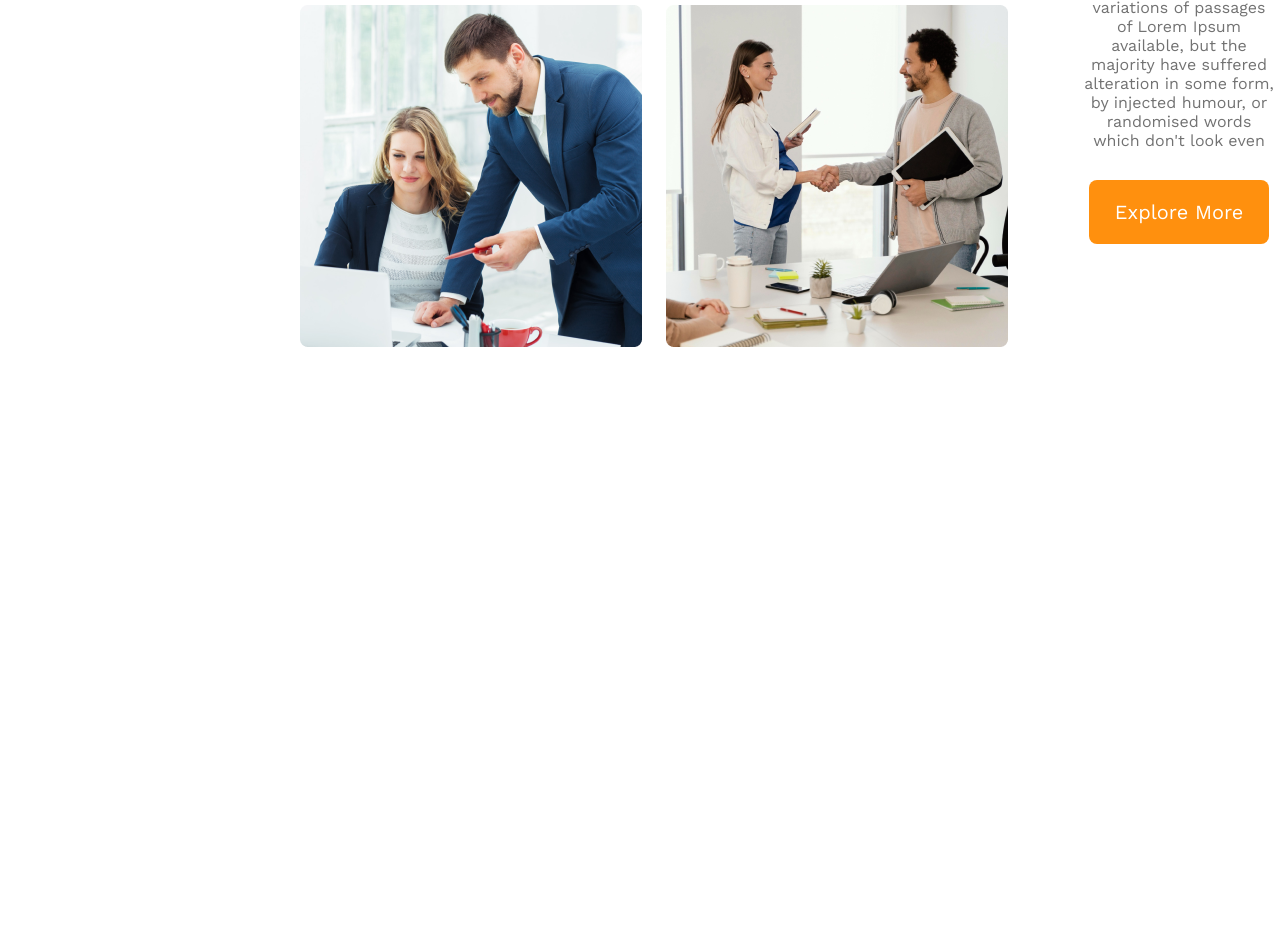
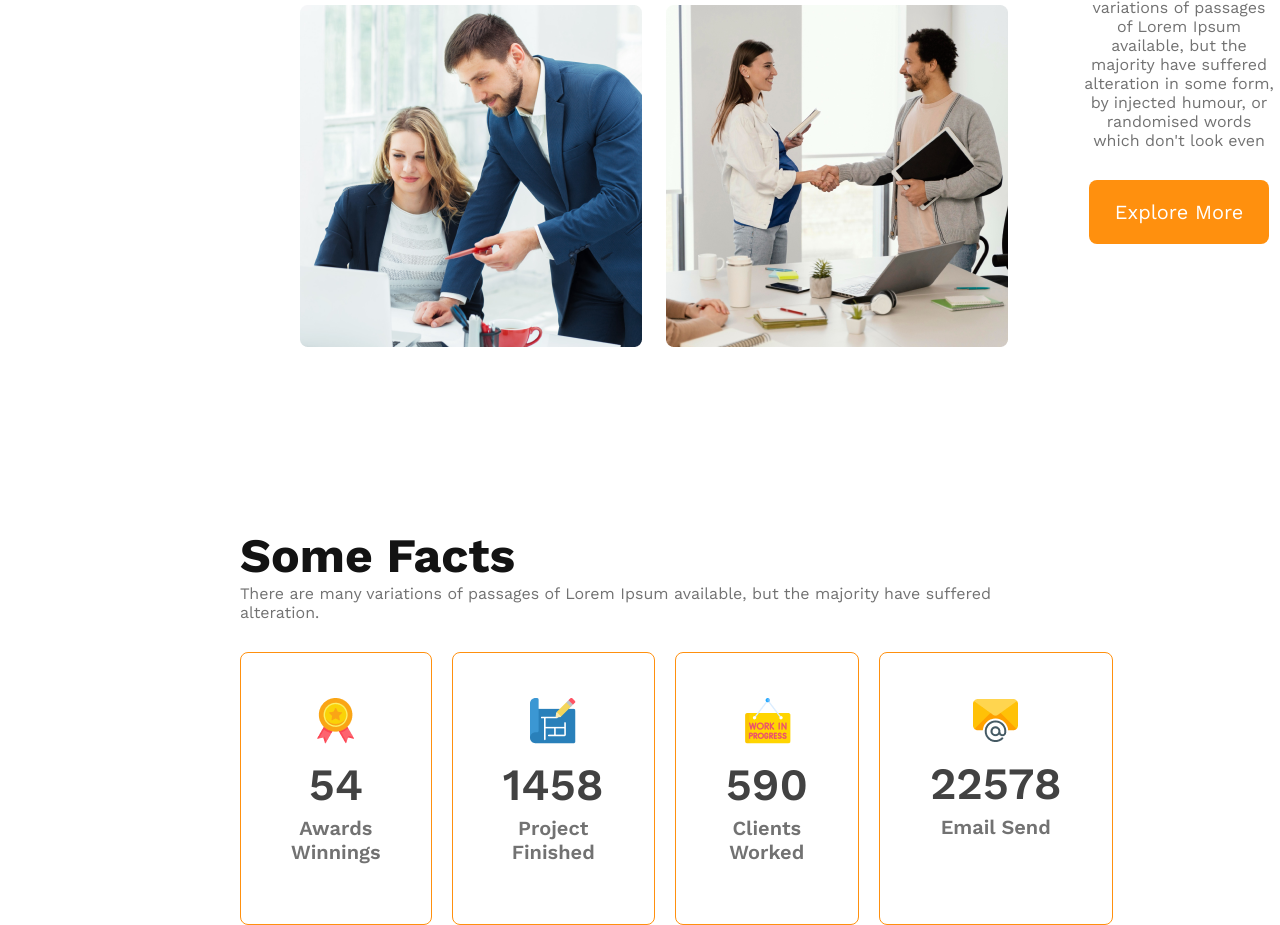
Before and after one commit to Abrar200105/g3-architects-website, a plain HTML site: page index.html in a window 1280 px wide. Shown: the part 1430-2355 px from the top of the page. Before the commit the page ends 1957 px from the top, so only its background shows below. Drawn offline with nearby package versions, Linux system fonts and the light colour scheme.

Commit message:
facts section added

```diff
--- a/index.html
+++ b/index.html
@@ -10,7 +10,7 @@
 <body>
     <header>
         <nav>
-            <h3 class="nav-tittle">G3 Architects</h3>
+            <h3 class="des_tittle">G3 Architects</h3>
             <ul>
                 <li><a href="">Home</a></li>
                 <li><a href="">about</a></li>
@@ -49,6 +49,34 @@
             </div>
         </section>
 
+        <section class="facts">
+            <div class="facts_des">
+                <h3 class="des_tittle">Some Facts</h3>
+                <p class="text_des">There are many variations of passages of Lorem Ipsum available, but the majority have suffered alteration.</p>
+            </div>
+            <div class="card_container">
+                <div class="ribon card">
+                    <img src="images/icons/ribon.png" alt="">
+                    <h4>54</h4>
+                    <p>Awards Winnings</p>
+                </div>
+                <div class="projects card">
+                    <img src="images/icons/projects.png" alt="">
+                    <h4>1458</h4>
+                    <p>Project Finished</p>
+                </div>
+                <div class="customers card">
+                    <img src="images/icons/customers.png" alt="">
+                    <h4>590</h4>
+                    <p>Clients Worked</p>
+                </div>
+                <div class="email card">
+                    <img src="images/icons/email.png" alt="">
+                    <h4>22578</h4>
+                    <p>Email Send</p>
+                </div>
+            </div>
+        </section>
     </main>
     <footer></footer>
 </body>
--- a/styles/styles.css
+++ b/styles/styles.css
@@ -6,6 +6,13 @@
     padding: 0;
     font-family: 'Work Sans', sans-serif;
 }
+
+.des_tittle {
+    color: #131313;
+    font-size: 3rem;
+    font-weight: 700;
+}
+
 .text_des {
     color: #727272;
     margin-bottom: 30px;
@@ -23,7 +30,7 @@
 }
 
 
-/* header section */
+/* header section start*/
 header {
     background: rgba(255, 144, 14, 0.10);
     padding: 50px 240px;
@@ -51,11 +58,7 @@ nav a {
     color: #424242;
 }
 
-.nav-tittle {
-    color: #131313;
-    font-size: 3rem;
-    font-weight: 700;
-}
+
 
 
 /* banner styles */
@@ -77,6 +80,8 @@ nav a {
     width: 100%;
 }
 
+/* header section end*/
+
 
 /* main section */
 
@@ -93,10 +98,12 @@ nav a {
     grid-template-columns: repeat(2, 1fr);
     gap: 1.5rem;
 }
-.quick_des{
+
+.quick_des {
     text-align: center;
 }
-.quick_des_tittle{
+
+.quick_des_tittle {
     font-size: 2.8rem;
     margin-bottom: 25px;
 }
@@ -116,6 +123,49 @@ nav a {
     font-weight: 700;
 }
 
+/* quick list section end */
+
+
+/* some facts section start */
+
+.facts {
+    margin: 0 15rem;
+}
+
+.card_container {
+
+    display: flex;
+    gap: 1.25rem;
+    justify-content: space-around;
+}
+
+.card {
+    border-radius: 8px;
+    border: 1px solid #FF900E;
+    text-align: center;
+    padding: 45px 50px 60px;
+}
+
+.card > h4 {
+    color:  #424242;
+    text-align: center;
+    font-size: 2.8rem;
+    font-weight: 600;
+    margin: 10px auto 5px;
+}
+.card > p {
+    color: #727272;
+font-size: 1.25rem;
+font-weight: 600;
+}
+
+/* some facts section end */
+
+
+
+
+
+
 /* responsive media query */
 
 /* for mobile devices */
@@ -124,16 +174,20 @@ nav a {
         padding: 20px;
     }
 
-    nav {
+    nav, .card_container {
         flex-direction: column;
     }
-    .quick_list {
+
+    .quick_list ,.facts{
         flex-direction: column;
         margin: 85px 2.5rem 180px;
     }
+
     .quick_img {
         grid-template-columns: 1fr;
     }
+
+
 }
 
 /* for tablet or medium devices */
@@ -145,10 +199,12 @@ nav a {
     nav {
         flex-direction: column;
     }
-    .quick_list {
+
+    .quick_list,.facts {
         flex-direction: column;
         margin: 85px 2.5rem 180px;
     }
+
     .quick_img {
         grid-template-columns: 1fr;
     }
```
